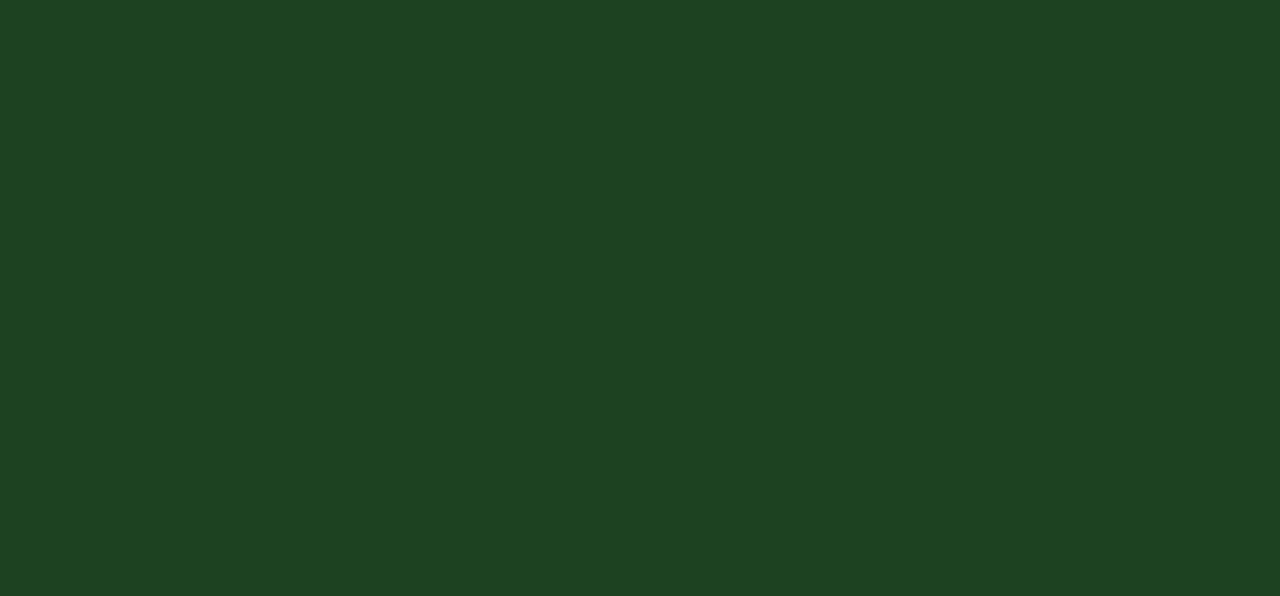
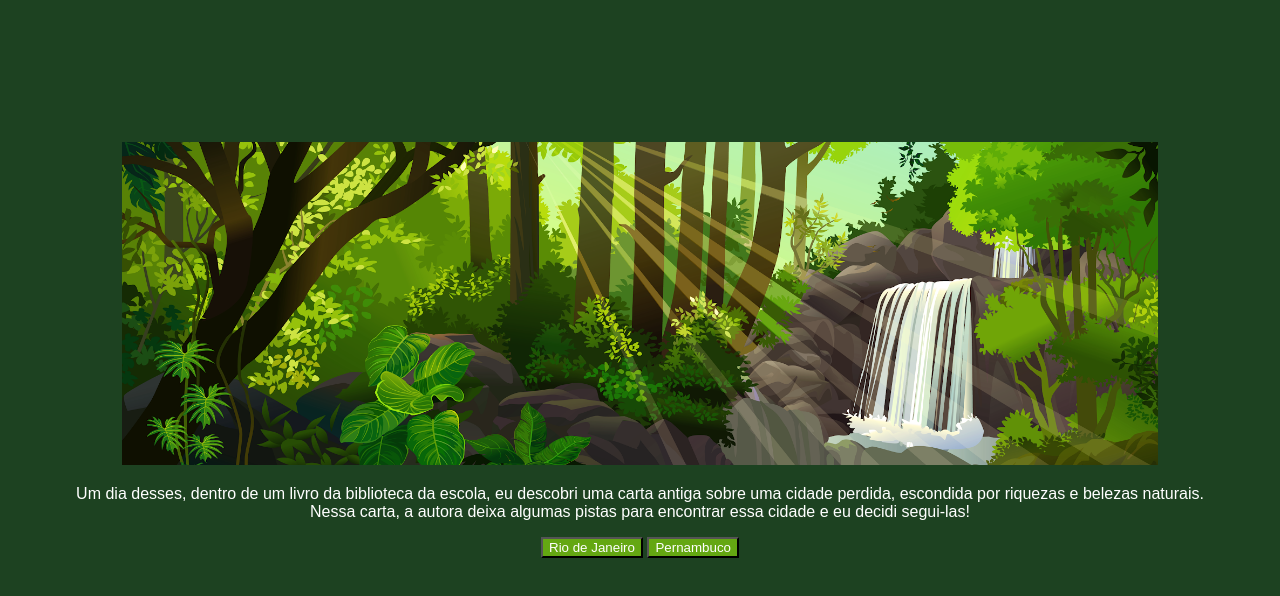
Before and after one commit to JaoAlugas/Aventura-3-C, a plain HTML site: page index.html in a window 1280 px wide. Drawn offline with Linux system fonts and the light colour scheme.

Commit message:
penis gay

```diff
--- a/index.html
+++ b/index.html
@@ -8,12 +8,12 @@
     </head>
     <body>
         <main>
-            <div class="passo" id="passo-0">
+            <div class="passo ativo" id="passo-0">
             <img src="img/cenario-passo0.png" alt="">
             <p>Um dia desses, dentro de um livro da biblioteca da escola, eu descobri uma carta antiga sobre uma cidade perdida, escondida por riquezas e belezas naturais. Nessa carta, a autora deixa algumas pistas para encontrar essa cidade e eu decidi segui-las!</p>
             <button class="btn-proximo" data-proximo="1">Rio de Janeiro</button>
             <button class="btn-proximo" data-proximo="2">Pernambuco</button>
-            <div>
+            </div>
                 <div class="passo" id="passo-1">
                     <p>Você começa sua jornada no Rio de Janeiro, subindo o Pico da Tijuca ao amanhecer para encontrar a primeira pista.</p>
                     <button class="btn-proximo" data-proximo="3">Procurar a pista no topo do pico</button>
```
